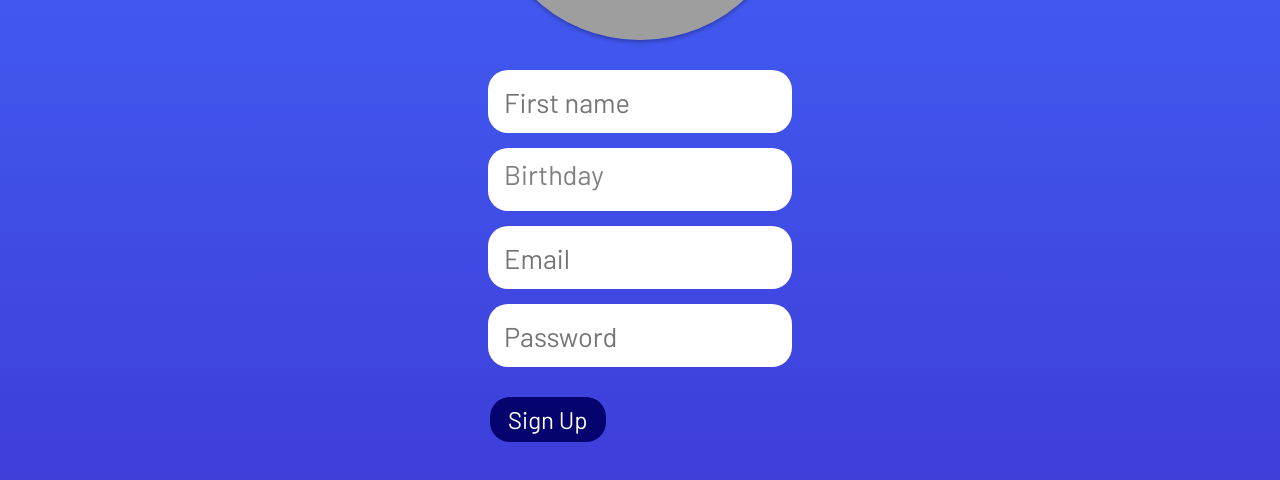
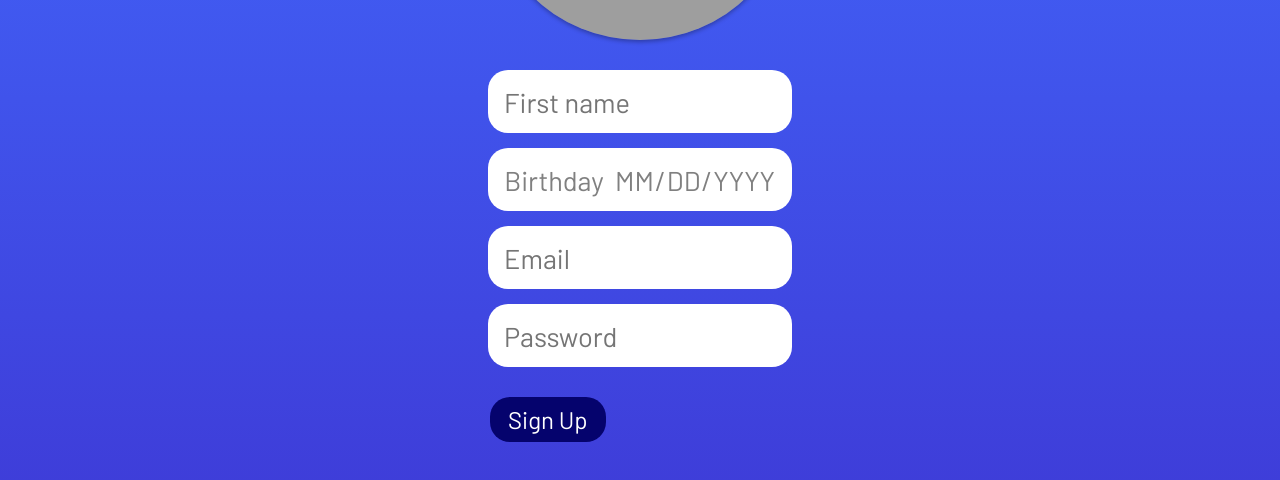
Before and after one commit to Matt-LaRochelle/gp2, a React (Create React App) app in the folder frontend/: page /signup in a window 1280 px wide. Shown: the part 330-810 px from the top of the page. Built offline with nearby package versions, Linux system fonts and the light colour scheme; grey boxes are pictures that could not be loaded.

Commit message:
some edits on the date picker

```diff
--- a/frontend/src/pages/signup/Signup.js
+++ b/frontend/src/pages/signup/Signup.js
@@ -4,20 +4,16 @@ import './signup.css'
 import Password from '../../components/password/Password';
 import Loading from '../../components/loading/Loading';
 import Error from '../../components/error/Error';
-import { DatePicker } from '@mui/x-date-pickers';
-import { Stack, TextField } from '@mui/material';
 
 const Signup = () => {
     const [fName, setFName] = useState('')
     const [birthday, setBirthday] = useState('');
     const [email, setEmail] = useState('')
     const [password, setPassword] = useState('')
-    const [dateInput, setDateInput] = useState(false)
 
     const [checkList, setCheckList] = useState(false)
     const {signup, error, isLoading, emptyFields} = useSignup()
     const passwordInputRef = useRef(null);
-    const dateInputRef = useRef(null);
 
     const handleSubmit = async (e) => {
         e.preventDefault()
@@ -44,23 +40,11 @@ const Signup = () => {
         };
       }, []);
 
-    const dateClick = () => {
-        setDateInput(true)
-    }
 
-    useEffect(() => {
-        const handleClickOutsideD = (event) => {
-            if (dateInputRef.current && !dateInputRef.current.contains(event.target)) {
-                setDateInput(false)
-            }
-        };
-
-        document.addEventListener('click', handleClickOutsideD);
-
-        return () => {
-            document.removeEventListener('click', handleClickOutsideD);
-        };
-    }, [])
+    // Date input color changer
+    const inputStyle = {
+        color: birthday.length > 0 ? '#333' : 'gray',
+      };
 
 
     return (
@@ -80,27 +64,14 @@ const Signup = () => {
                     value={fName}
                     className={emptyFields.includes('fName') && 'signupError'}
                 />
-                <div
-                    className="signupDateContainer"
-                    onClick={dateClick}
-                    ref={dateInputRef}
-                    >
-                    {!dateInput
-                    ? <p>Birthday</p>
-                    :
-                    <div className="signupDateInputContainer">
-                        <input className="signupDateInput" placeholder="Month" type="number" />
-                        <input className="signupDateInput" placeholder="Day" type="number" />
-                        <input className="signupDateInput" placeholder="Year" type="number" />
-                    </div>}
-                </div>
-                {/* <input
+                <label style={inputStyle} className="signupBirthdayLabel">Birthday</label>
+                <input
                     type="date"
-                    placeholder='Birthday'
                     onChange={(e) => setBirthday(e.target.value)}
                     value={birthday}
-                    className={emptyFields.includes('birthday') ? 'signupDateInput signupError' : 'signupDateInput'}
-                    /> */}
+                    style={inputStyle}
+                    className={emptyFields.includes('birthday') ? 'signupHTMLDate signupError' : 'signupHTMLDate'}
+                    />
                 <input
                     type="email"
                     placeholder='Email'
--- a/frontend/src/pages/signup/signup.css
+++ b/frontend/src/pages/signup/signup.css
@@ -14,6 +14,7 @@
 
 .signupForm {
     margin: 20px auto;
+    position: relative;
 }
 
 .signupForm input {
@@ -54,6 +55,25 @@
     left: -20px;
 }
 
+.signupBirthdayLabel {
+    color: gray;
+    font-size: 1.7rem;
+    position: absolute;
+    top: 93.5px;
+    left: 50%;
+    transform: translateX(-50%) translateX(-86px);
+}
+
+.signupHTMLDate::-webkit-calendar-picker-indicator { display: none; }
+.signupHTMLDate::-webkit-datetime-edit {
+    text-align: right;
+    width: 100%;
+}
+.signupHTMLDate {
+    color: #cf2323;
+    font-size: 1.7rem;
+    text-transform: uppercase;
+}
 .signupDateInput {
     width: 120px;
     margin: 0;
```
